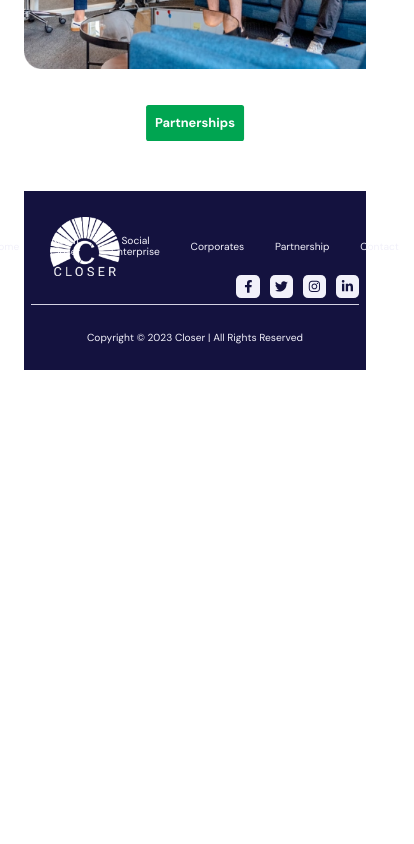
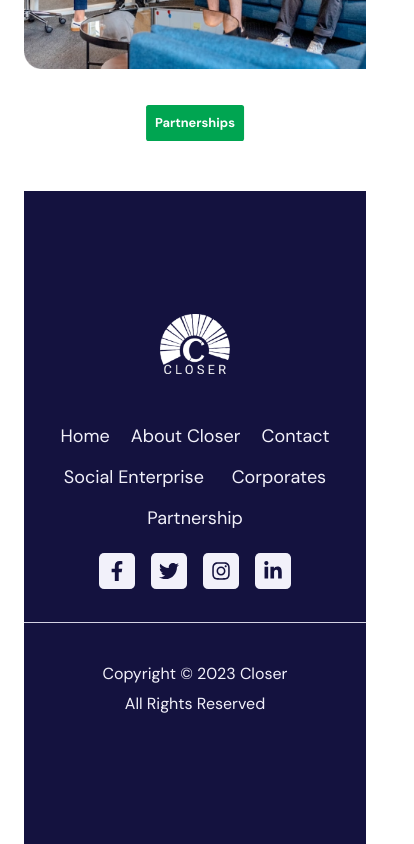
Before and after one commit to BrenoFischer/Closer, a React (Create React App) app: page / in a window 390 px wide. Shown: the part 4717-5561 px from the top of the page, 414 px wide, since content can reach past the window. Before the commit the page ends 5087 px from the top, so only its background shows below. Built offline with nearby package versions, Linux system fonts and the light colour scheme.

Commit message:
phone responsive design footer

```diff
--- a/package.json
+++ b/package.json
@@ -9,6 +9,7 @@
     "react": "^18.2.0",
     "react-dom": "^18.2.0",
     "react-icons": "^4.7.1",
+    "react-responsive": "^9.0.2",
     "react-router-dom": "6",
     "react-scripts": "5.0.1",
     "sass": "^1.58.0",
--- a/src/components/footer/footer.components.jsx
+++ b/src/components/footer/footer.components.jsx
@@ -1,4 +1,6 @@
 import { Link } from 'react-router-dom';
+
+import { useMediaQuery } from 'react-responsive';
 
 import { FaFacebookF, FaTwitter, FaInstagram, FaLinkedinIn } from 'react-icons/fa';
 
@@ -7,6 +9,8 @@ import Logo from '../../assets/logo-white.png';
 import './footer.styles.scss';
 
 const Footer = () => {
+    const isPhone = useMediaQuery({ query: '(max-width: 600px' });
+
     return(
         <footer className='footer'>
             <div className='footer__upper-wrapper'>
@@ -17,10 +21,10 @@ const Footer = () => {
                     <ul className='footer__links-container'>
                         <Link className='footer__link' to='/'>Home</Link>
                         <Link className='footer__link' to='/'>About Closer</Link>
+                        <Link className='footer__link' to='/'>Contact</Link>
                         <Link className='footer__link' to='/'>Social Enterprise</Link>
                         <Link className='footer__link' to='/'>Corporates</Link>
                         <Link className='footer__link' to='/'>Partnership</Link>
-                        <Link className='footer__link' to='/'>Contact</Link>
                     </ul>
                 </div>
             </div>
@@ -40,8 +44,18 @@ const Footer = () => {
                     </div>
                 </div>
             </div>
+            <div className='footer__line'></div>
             <div className='footer__lower-wrapper'>
-                <p>Copyright © 2023 Closer | All Rights Reserved</p>
+                {isPhone ? (
+                    <>
+                        <p>Copyright © 2023 Closer</p>
+                        <p>All Rights Reserved</p>
+                    </>
+                ):
+                (
+                    <p>Copyright © 2023 Closer | All Rights Reserved</p>
+                )}
+
             </div>
         </footer>
     );
--- a/src/components/footer/footer.styles.scss
+++ b/src/components/footer/footer.styles.scss
@@ -1,8 +1,12 @@
 @import '../../sass/_variables';
+@import '../../sass/_mixins';
 
 $footer-height: 28rem;
+
 $footer-p-top: 4rem;
+$footer-p-top-phone: 19.2rem;
 $footer-p-bottom: 4rem;
+$footer-p-bottom-phone: 19.2rem;
 $footer-p-sides: 1rem;
 
 $upper-height: 9.3rem;
@@ -11,16 +15,30 @@ $medium-height: 4.5rem;
 
 .footer {
     background-color: $primary-color;
-    height: $footer-height;
     padding: $footer-p-top $footer-p-sides $footer-p-bottom $footer-p-sides;
+
+    @include respond(phone) {
+        padding: $footer-p-top-phone 0;
+    }
 
     &__upper-wrapper {
         position: relative;
+
+        @include respond(phone) {
+            display: flex;
+            flex-direction: column;
+            justify-content: center;
+            align-items: center;
+        }
     }
 
     &__logo-container {
         position: absolute;
         left: calc(4rem - $footer-p-sides);
+
+        @include respond(phone) {
+            position: static;
+        }
 
         img {
             height: $upper-height;
@@ -28,28 +46,41 @@ $medium-height: 4.5rem;
     }
 
     &__links-container {
-          width: 100%;
-          height: $upper-height;
-          display: flex;
-          align-items: center;
-          justify-content: center;
+        padding: 0 2rem;
+        width: 100%;
+        display: flex;
+        align-items: center;
+        justify-content: center;
+        flex-wrap: wrap;
 
+        @include respond(phone) {
+            margin-top: 3.1rem;
+            justify-content: space-around;
+            margin-bottom: 2.2rem;
+        }
     }
+
     &__link {
         font-weight: 400;
-        font-size: 1.6rem;
-        line-height: 1.6rem;
+        font-size: 16px;
+        line-height: 16px;
         color: $iceWhite;
 
         text-align: center;
         padding: 3.2rem 2.4rem;
         cursor: pointer;
+
+        @include respond(phone) {
+            font-size: 18px;
+            line-height: 18px;
+
+            padding: 1.8rem 1rem;
+        }
     }
 
     &__medium-wrapper {
         position: relative;
         height: $medium-height;
-        border-bottom: 1px solid #D4D2E3;
     }
 
     &__social-container {
@@ -57,12 +88,17 @@ $medium-height: 4.5rem;
         right: 0;
         bottom: $footer-p-sides;
         display: flex;
+
+        @include respond(phone) {
+            right: 50%;
+            transform: translateX(50%);
+        }
     }
 
     &__social-icon-container {
         background-color: $iceWhite;
-        height: 3.6rem;
-        width: 3.6rem;
+        height: 36px;
+        width: 36px;
         border-radius: .8rem;
         display: flex;
         align-items: center;
@@ -70,6 +106,10 @@ $medium-height: 4.5rem;
 
         &:not(:last-child) {
             margin-right: 1.6rem;
+
+            @include respond(phone) {
+                margin-right: 2.5rem;
+            }
         }
     }
 
@@ -77,8 +117,19 @@ $medium-height: 4.5rem;
         display: flex;
         align-items: center;
         color: $primary-color;
-        font-size: 2rem;
+        font-size: 20px;
         padding: 0;
+    }
+
+    &__line {
+        width: 100%;
+        height: 1px;
+        background-color:#D4D2E3;
+
+        @include respond(phone) {
+            margin-top: 4.2rem;
+            margin-bottom: 5.1rem;
+        }
     }
 
     &__lower-wrapper {
@@ -94,6 +145,13 @@ $medium-height: 4.5rem;
             font-weight: 400;
             font-size: 1.6rem;
             line-height: 1.8rem;
+
+            @include respond(phone) {
+                text-align: center;
+                padding: 0 10rem;
+                font-size: 16px;
+                line-height: 30px;
+            }
         }
     }
 }
```
